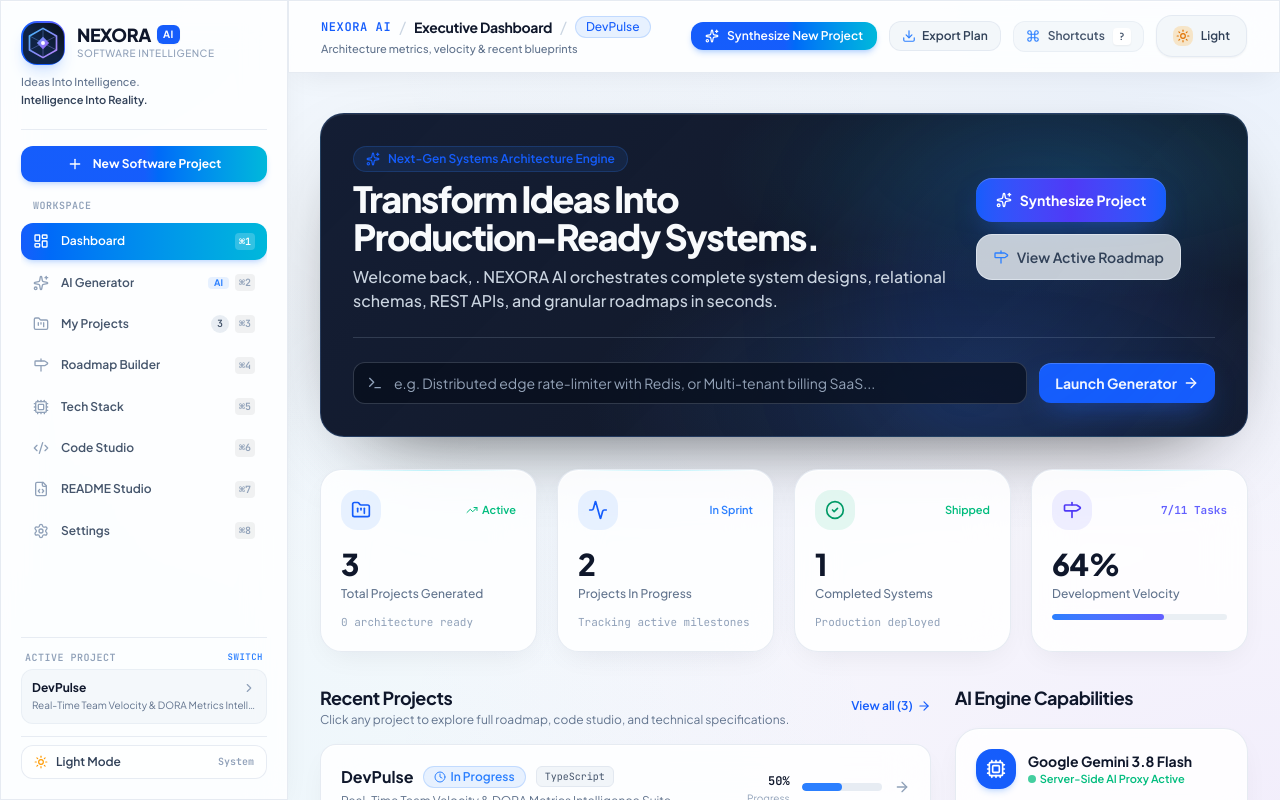
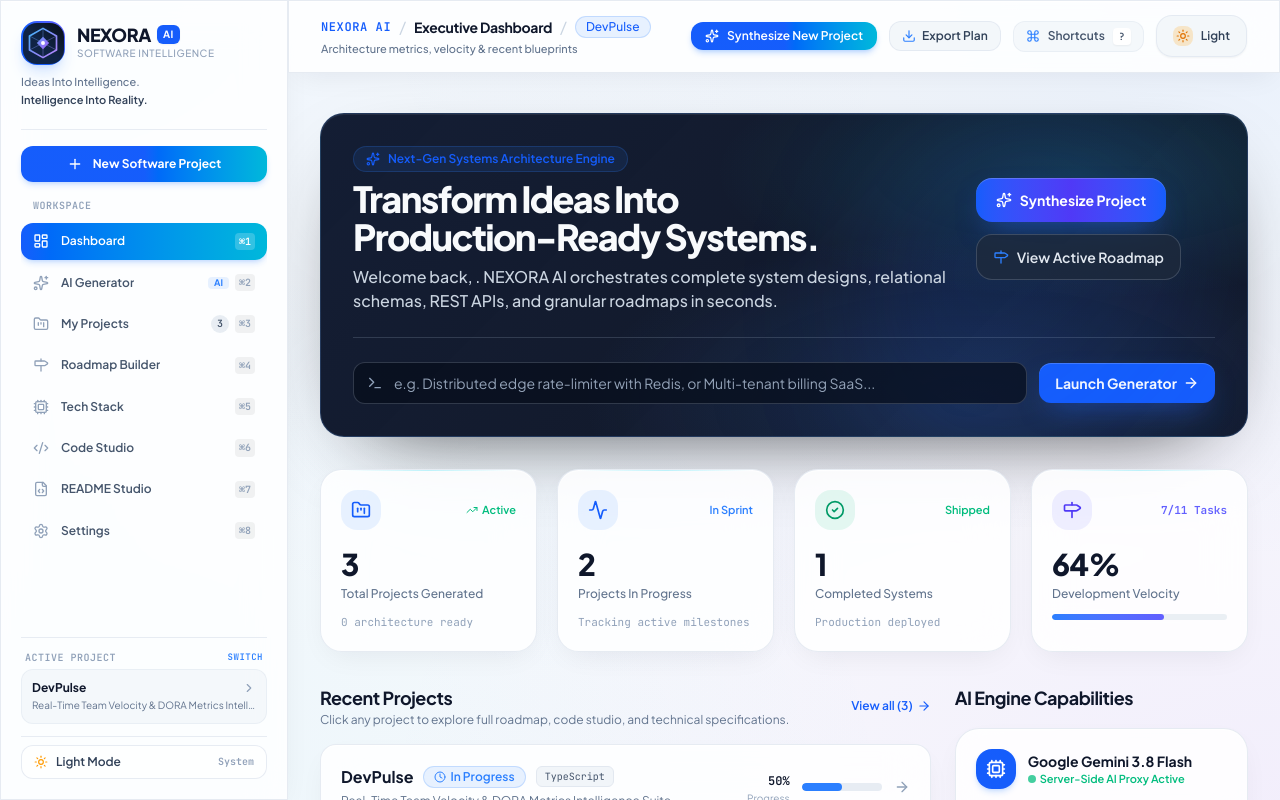
Before and after one commit to dionstacey03-dev/nexora-ai, a React (Vite) app: page / in a window 1280 px wide. Built offline with nearby package versions, Linux system fonts and the light colour scheme.

Commit message:
Apply consistent hero secondary action styling

```diff
--- a/src/components/dashboard/DashboardHome.tsx
+++ b/src/components/dashboard/DashboardHome.tsx
@@ -124,7 +124,7 @@ export const DashboardHome: React.FC = () => {
             </button>
             <button
               onClick={() => setActiveTab('roadmap')}
-              className="flex items-center gap-2 px-4 py-3 rounded-2xl text-sm font-semibold text-slate-700 dark:text-slate-200 bg-slate-100/80 dark:bg-white/[0.06] hover:bg-slate-200/80 dark:hover:bg-white/[0.1] border border-slate-200/80 dark:border-white/10 transition-all cursor-pointer"
+              className="nexora-hero-secondary flex items-center gap-2 px-4 py-3 rounded-2xl text-sm font-semibold text-slate-700 dark:text-slate-200 bg-slate-100/80 dark:bg-white/[0.06] hover:bg-slate-200/80 dark:hover:bg-white/[0.1] border border-slate-200/80 dark:border-white/10 transition-all cursor-pointer"
             >
               <Milestone className="w-4 h-4 text-blue-500" />
               <span>View Active Roadmap</span>
```
